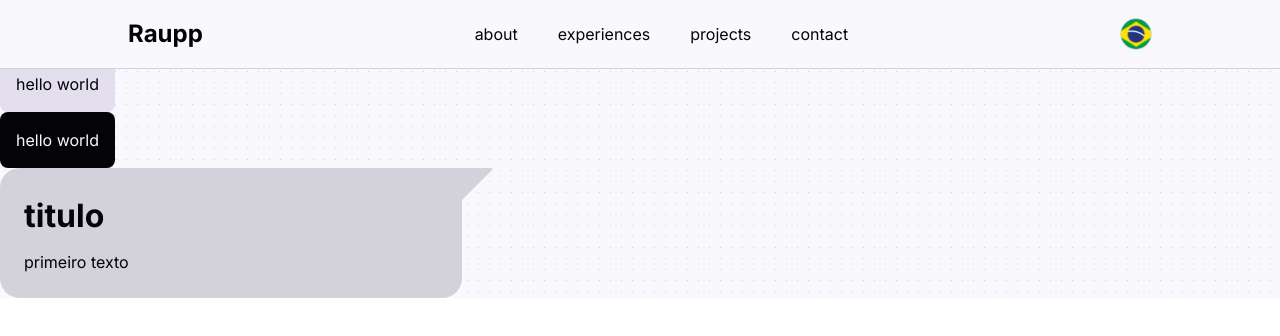
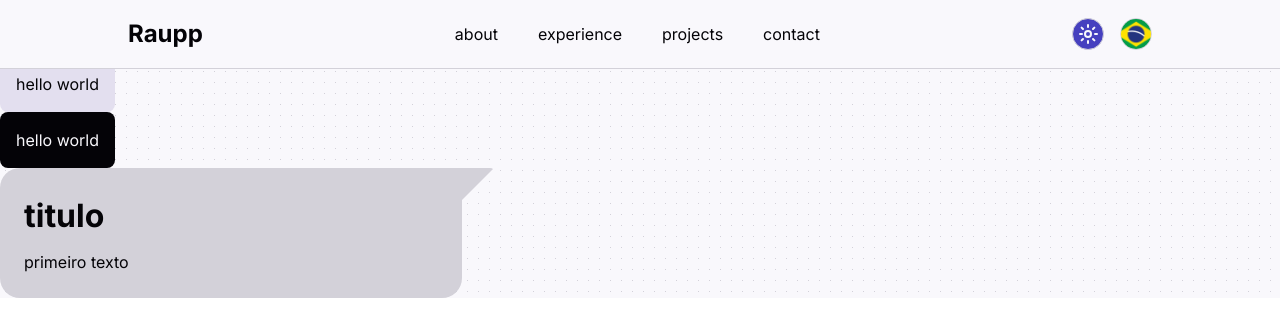
Before and after one commit to michel-raupp/portifolio-v3, a React (Vite) app: page / in a window 1280 px wide. Shown: the top 336 px of the page. Built offline with nearby package versions, Linux system fonts and the light colour scheme.

Commit message:
feat: update header

```diff
--- a/src/components/atoms/Text/style.ts
+++ b/src/components/atoms/Text/style.ts
@@ -81,13 +81,11 @@ export const StyledH1 = styled.h1<IStyledText>`
 export const StyledH2 = styled.h2<IStyledText>`
   color: ${({ color, $darkMode }) => getColor(color, $darkMode)};
   ${getFontSize(TEXT_SIZE.XXXL)};
-
   font-weight: bold;
 `;
 
 export const StyledH3 = styled.h3<IStyledText>`
   color: ${({ color, $darkMode }) => getColor(color, $darkMode)};
   ${getFontSize(TEXT_SIZE.XL)};
-
   font-weight: bold;
 `;
--- a/src/components/molecules/index.ts
+++ b/src/components/molecules/index.ts
@@ -1 +1,2 @@
 export { default as LanguageSwitch } from "./LanguageSwitch";
+export { default as ThemeSwitch } from "./ThemeSwitch";
--- a/src/components/organisms/Header/index.tsx
+++ b/src/components/organisms/Header/index.tsx
@@ -3,21 +3,21 @@ import { useTranslation } from "react-i18next";
 import { useThemeStore } from "@/stores";
 import { THEME_COLORS } from "@/constants";
 
-import { LanguageSwitch } from "@/components/molecules";
+import { LanguageSwitch, ThemeSwitch } from "@/components/molecules";
 import { TEXT_SIZE } from "@/components/atoms/Text/types";
 import { Text } from "@/components/atoms";
 import { HeaderWrapper, MenuItem, MenuWrapper, StyledHeader } from "./styles";
 
 const MENU_ITEMS = [
   { label: "about", href: "#about" },
-  { label: "experiences", href: "#experiences" },
+  { label: "experience", href: "#experience" },
   { label: "projects", href: "#projects" },
   { label: "contact", href: "#contact" },
 ];
 
 const RenderMenuItems = () => {
   const { isDarkMode } = useThemeStore((state) => state);
-  const { t } = useTranslation("default");
+  const { t } = useTranslation("menu");
 
   return MENU_ITEMS.map((item) => (
     <MenuItem $darkMode={isDarkMode} href={item.href}>
@@ -43,7 +43,10 @@ const Header = () => {
         <MenuWrapper>
           <RenderMenuItems />
         </MenuWrapper>
-        <LanguageSwitch />
+        <MenuWrapper>
+          <ThemeSwitch />
+          <LanguageSwitch />
+        </MenuWrapper>
       </HeaderWrapper>
     </StyledHeader>
   );
```
